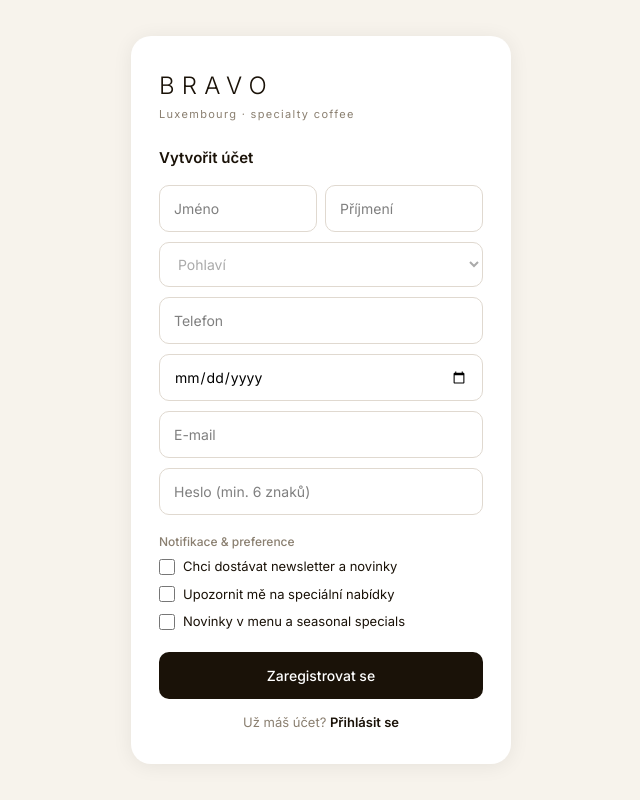
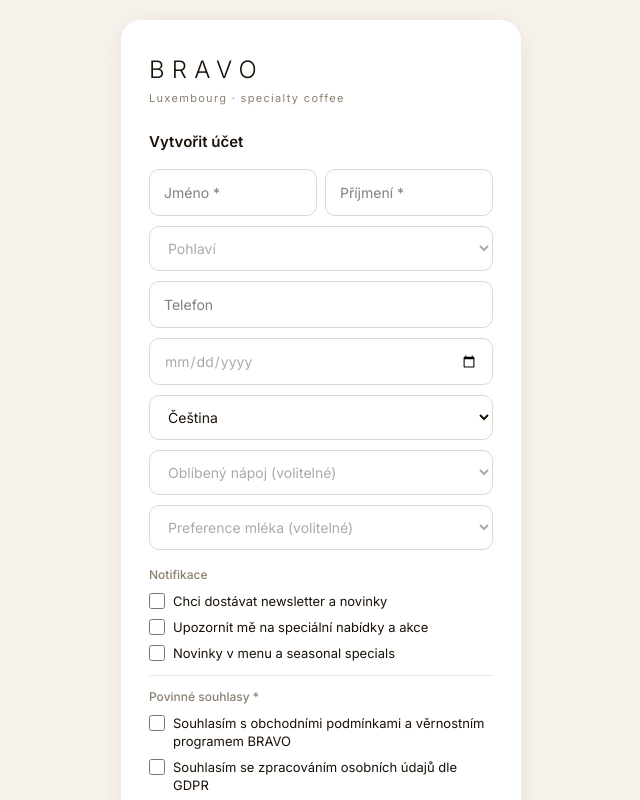
Before and after one commit to 8zkydy856s-lang/bravo, a Next.js app: page /login in a window 1280 px wide. Both pictures are taken after a click on the element "Registrovat". Shown: the top 800 px of the page, without its empty margins (319-959 px from the left). Built offline with nearby package versions, Linux system fonts and the light colour scheme; no server answers.

Commit message:
full form with db save

```diff
--- a/app/login/page.tsx
+++ b/app/login/page.tsx
@@ -9,28 +9,41 @@ export default function LoginPage() {
   const [form, setForm] = useState({
     email: '', password: '', jmeno: '', prijmeni: '',
     pohlavie: '', telefon: '', datum_narozeni: '',
-    newsletter: false, notifikace_nabidky: false, notifikace_novinky: false
+    preferovany_jazyk: 'cs', oblibeny_napoj: '', preference_mleka: '',
+    newsletter: false, notifikace_nabidky: false, notifikace_novinky: false,
+    souhlas_podminky: false, souhlas_gdpr: false
   })
 
   const set = (k: string, v: any) => setForm(f => ({...f, [k]: v}))
 
   async function handleSubmit() {
+    if (isRegister && !form.souhlas_podminky) { setMessage('Musíš souhlasit s podmínkami.'); return }
+    if (isRegister && !form.souhlas_gdpr) { setMessage('Musíš souhlasit se zpracováním osobních údajů.'); return }
     setLoading(true)
     setMessage('')
     if (isRegister) {
       const { data, error } = await supabase.auth.signUp({
         email: form.email, password: form.password,
-        options: { data: {
+        options: { data: { jmeno: form.jmeno, prijmeni: form.prijmeni } }
+      })
+      if (error) { setMessage(error.message); setLoading(false); return }
+      if (data.user) {
+        await supabase.from('profiles').upsert({
+          id: data.user.id, email: form.email,
           jmeno: form.jmeno, prijmeni: form.prijmeni,
           pohlavie: form.pohlavie, telefon: form.telefon,
-          datum_narozeni: form.datum_narozeni,
+          datum_narozeni: form.datum_narozeni || null,
+          preferovany_jazyk: form.preferovany_jazyk,
+          oblibeny_napoj: form.oblibeny_napoj,
+          preference_mleka: form.preference_mleka,
           newsletter: form.newsletter,
           notifikace_nabidky: form.notifikace_nabidky,
-          notifikace_novinky: form.notifikace_novinky
-        }}
-      })
-      if (error) setMessage(error.message)
-      else setMessage('Zkontroluj e-mail pro potvrzení registrace.')
+          notifikace_novinky: form.notifikace_novinky,
+          souhlas_podminky: form.souhlas_podminky,
+          souhlas_gdpr: form.souhlas_gdpr
+        })
+      }
+      setMessage('Zkontroluj e-mail pro potvrzení registrace.')
     } else {
       const { error } = await supabase.auth.signInWithPassword({ email: form.email, password: form.password })
       if (error) setMessage(error.message)
@@ -44,58 +57,87 @@ export default function LoginPage() {
       style={{width:'100%',padding:'12px 14px',border:'1px solid #e0d9d0',borderRadius:'10px',fontSize:'14px',marginBottom:'10px',boxSizing:'border-box',outline:'none',fontFamily:'Inter,sans-serif'}} />
   )
 
+  const chk = (k: string, label: string) => (
+    <label key={k} style={{display:'flex',alignItems:'flex-start',gap:'8px',fontSize:'13px',color:'#1a1208',marginBottom:'8px',cursor:'pointer',lineHeight:'1.4'}}>
+      <input type="checkbox" checked={(form as any)[k]} onChange={e => set(k, e.target.checked)}
+        style={{width:'16px',height:'16px',accentColor:'#1a1208',marginTop:'1px',flexShrink:0}} />
+      {label}
+    </label>
+  )
+
   return (
     <main style={{minHeight:'100vh',background:'#f7f3ec',display:'flex',alignItems:'center',justifyContent:'center',fontFamily:'Inter,sans-serif',padding:'20px',boxSizing:'border-box'}}>
-      <div style={{background:'white',borderRadius:'20px',padding:'32px 28px',width:'100%',maxWidth:'380px',boxShadow:'0 2px 20px rgba(0,0,0,0.07)'}}>
+      <div style={{background:'white',borderRadius:'20px',padding:'32px 28px',width:'100%',maxWidth:'400px',boxShadow:'0 2px 24px rgba(0,0,0,0.07)'}}>
         <h1 style={{fontSize:'24px',fontWeight:'300',letterSpacing:'0.3em',color:'#1a1208',margin:'0 0 2px'}}>BRAVO</h1>
         <p style={{fontSize:'11px',color:'#8a7f70',letterSpacing:'0.12em',margin:'0 0 24px'}}>Luxembourg · specialty coffee</p>
-
         <h2 style={{fontSize:'15px',fontWeight:'600',color:'#1a1208',margin:'0 0 16px'}}>{isRegister ? 'Vytvořit účet' : 'Přihlásit se'}</h2>
 
         {isRegister && <>
-          <div style={{display:'flex',gap:'8px',marginBottom:'0'}}>
-            <input type="text" placeholder="Jméno" value={form.jmeno} onChange={e => set('jmeno', e.target.value)}
+          <div style={{display:'flex',gap:'8px'}}>
+            <input type="text" placeholder="Jméno *" value={form.jmeno} onChange={e => set('jmeno', e.target.value)}
               style={{width:'50%',padding:'12px 14px',border:'1px solid #e0d9d0',borderRadius:'10px',fontSize:'14px',marginBottom:'10px',boxSizing:'border-box',outline:'none'}} />
-            <input type="text" placeholder="Příjmení" value={form.prijmeni} onChange={e => set('prijmeni', e.target.value)}
+            <input type="text" placeholder="Příjmení *" value={form.prijmeni} onChange={e => set('prijmeni', e.target.value)}
               style={{width:'50%',padding:'12px 14px',border:'1px solid #e0d9d0',borderRadius:'10px',fontSize:'14px',marginBottom:'10px',boxSizing:'border-box',outline:'none'}} />
           </div>
-
           <select value={form.pohlavie} onChange={e => set('pohlavie', e.target.value)}
-            style={{width:'100%',padding:'12px 14px',border:'1px solid #e0d9d0',borderRadius:'10px',fontSize:'14px',marginBottom:'10px',boxSizing:'border-box',outline:'none',background:'white',color: form.pohlavie ? '#1a1208' : '#aaa'}}>
+            style={{width:'100%',padding:'12px 14px',border:'1px solid #e0d9d0',borderRadius:'10px',fontSize:'14px',marginBottom:'10px',boxSizing:'border-box',outline:'none',background:'white',color:form.pohlavie?'#1a1208':'#aaa'}}>
             <option value="">Pohlaví</option>
             <option value="muz">Muž</option>
             <option value="zena">Žena</option>
+            <option value="jine">Jiné / nechci uvést</option>
+          </select>
+          {inp('Telefon', 'telefon', 'tel')}
+          <input type="date" value={form.datum_narozeni} onChange={e => set('datum_narozeni', e.target.value)}
+            style={{width:'100%',padding:'12px 14px',border:'1px solid #e0d9d0',borderRadius:'10px',fontSize:'14px',marginBottom:'10px',boxSizing:'border-box',outline:'none',color:form.datum_narozeni?'#1a1208':'#aaa'}} />
+          <select value={form.preferovany_jazyk} onChange={e => set('preferovany_jazyk', e.target.value)}
+            style={{width:'100%',padding:'12px 14px',border:'1px solid #e0d9d0',borderRadius:'10px',fontSize:'14px',marginBottom:'10px',boxSizing:'border-box',outline:'none',background:'white',color:'#1a1208'}}>
+            <option value="cs">Čeština</option>
+            <option value="en">English</option>
+            <option value="fr">Français</option>
+            <option value="de">Deutsch</option>
+            <option value="lu">Lëtzebuergesch</option>
+          </select>
+          <select value={form.oblibeny_napoj} onChange={e => set('oblibeny_napoj', e.target.value)}
+            style={{width:'100%',padding:'12px 14px',border:'1px solid #e0d9d0',borderRadius:'10px',fontSize:'14px',marginBottom:'10px',boxSizing:'border-box',outline:'none',background:'white',color:form.oblibeny_napoj?'#1a1208':'#aaa'}}>
+            <option value="">Oblíbený nápoj (volitelné)</option>
+            <option value="espresso">Espresso</option>
+            <option value="cappuccino">Cappuccino</option>
+            <option value="flat_white">Flat White</option>
+            <option value="filter">Filtrovaná káva</option>
+            <option value="matcha">Matcha</option>
+            <option value="caj">Čaj</option>
             <option value="jine">Jiné</option>
           </select>
-
-          {inp('Telefon', 'telefon', 'tel')}
-          {inp('Datum narození', 'datum_narozeni', 'date')}
+          <select value={form.preference_mleka} onChange={e => set('preference_mleka', e.target.value)}
+            style={{width:'100%',padding:'12px 14px',border:'1px solid #e0d9d0',borderRadius:'10px',fontSize:'14px',marginBottom:'16px',boxSizing:'border-box',outline:'none',background:'white',color:form.preference_mleka?'#1a1208':'#aaa'}}>
+            <option value="">Preference mléka (volitelné)</option>
+            <option value="kravske">Kravské</option>
+            <option value="ovsene">Ovesné</option>
+            <option value="mandlove">Mandlové</option>
+            <option value="sojove">Sójové</option>
+            <option value="kokosove">Kokosové</option>
+            <option value="bez_mleka">Bez mléka</option>
+          </select>
+          <p style={{fontSize:'12px',color:'#8a7f70',margin:'0 0 8px',fontWeight:'500'}}>Notifikace</p>
+          {chk('newsletter', 'Chci dostávat newsletter a novinky')}
+          {chk('notifikace_nabidky', 'Upozornit mě na speciální nabídky a akce')}
+          {chk('notifikace_novinky', 'Novinky v menu a seasonal specials')}
+          <div style={{height:'1px',background:'#f0ebe3',margin:'12px 0'}} />
+          <p style={{fontSize:'12px',color:'#8a7f70',margin:'0 0 8px',fontWeight:'500'}}>Povinné souhlasy *</p>
+          {chk('souhlas_podminky', 'Souhlasím s obchodními podmínkami a věrnostním programem BRAVO')}
+          {chk('souhlas_gdpr', 'Souhlasím se zpracováním osobních údajů dle GDPR')}
+          <div style={{height:'1px',background:'#f0ebe3',margin:'12px 0'}} />
         </>}
 
-        {inp('E-mail', 'email', 'email')}
-        {inp('Heslo (min. 6 znaků)', 'password', 'password')}
-
-        {isRegister && <>
-          <p style={{fontSize:'12px',color:'#8a7f70',margin:'8px 0 6px',fontWeight:'500'}}>Notifikace & preference</p>
-          {[
-            ['newsletter', 'Chci dostávat newsletter a novinky'],
-            ['notifikace_nabidky', 'Upozornit mě na speciální nabídky'],
-            ['notifikace_novinky', 'Novinky v menu a seasonal specials'],
-          ].map(([k, label]) => (
-            <label key={k} style={{display:'flex',alignItems:'center',gap:'8px',fontSize:'13px',color:'#1a1208',marginBottom:'8px',cursor:'pointer'}}>
-              <input type="checkbox" checked={(form as any)[k]} onChange={e => set(k, e.target.checked)}
-                style={{width:'16px',height:'16px',accentColor:'#1a1208'}} />
-              {label}
-            </label>
-          ))}
-        </>}
+        {inp('E-mail *', 'email', 'email')}
+        {inp('Heslo (min. 8 znaků) *', 'password', 'password')}
 
         <button onClick={handleSubmit} disabled={loading}
-          style={{width:'100%',padding:'13px',background:'#1a1208',color:'white',border:'none',borderRadius:'10px',fontSize:'14px',fontWeight:'500',cursor:'pointer',marginTop:'12px',marginBottom:'14px',fontFamily:'Inter,sans-serif'}}>
+          style={{width:'100%',padding:'13px',background:'#1a1208',color:'white',border:'none',borderRadius:'10px',fontSize:'14px',fontWeight:'500',cursor:'pointer',marginTop:'8px',marginBottom:'14px',fontFamily:'Inter,sans-serif'}}>
           {loading ? 'Načítám...' : isRegister ? 'Zaregistrovat se' : 'Přihlásit se'}
         </button>
 
-        {message && <p style={{fontSize:'13px',color: message.includes('Zkontroluj') ? '#2e7d32' : '#c0392b',textAlign:'center',margin:'0 0 10px'}}>{message}</p>}
+        {message && <p style={{fontSize:'13px',color:message.includes('Zkontroluj')?'#2e7d32':'#c0392b',textAlign:'center',margin:'0 0 10px'}}>{message}</p>}
 
         <p style={{fontSize:'13px',color:'#8a7f70',textAlign:'center',margin:0}}>
           {isRegister ? 'Už máš účet?' : 'Nemáš účet?'}{' '}
```
